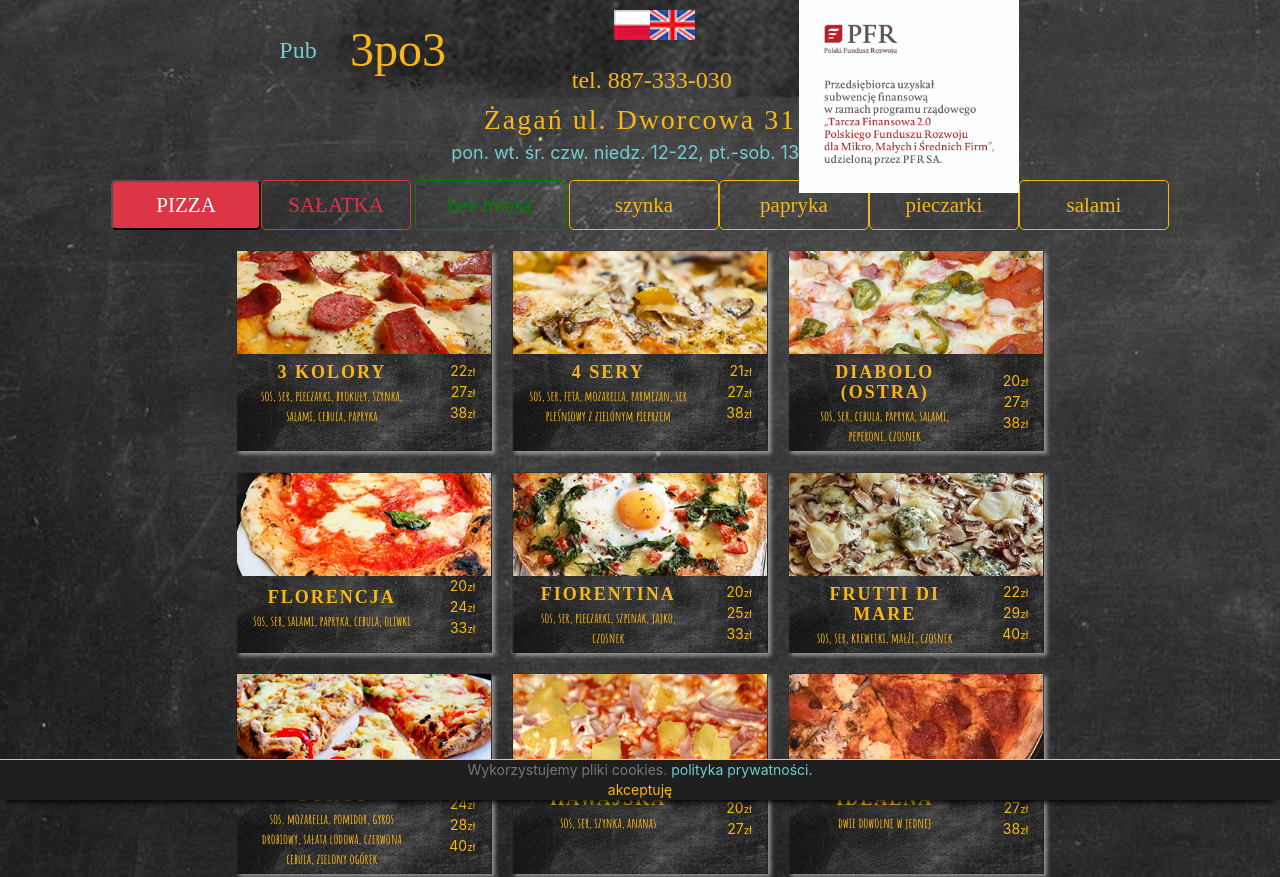
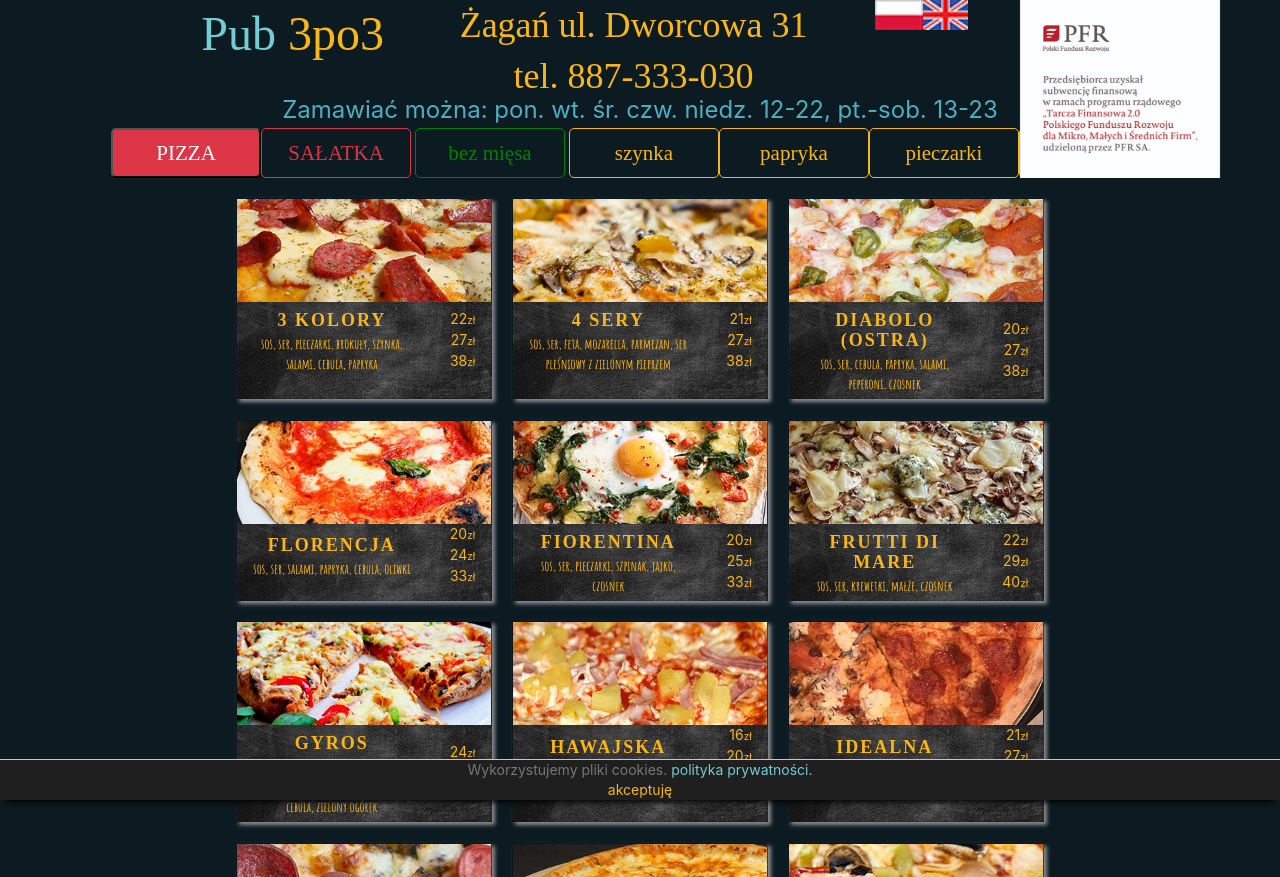
Before and after one commit to PiotrBozek/newSite3po3_2021, a React app: page / in a window 1280 px wide. Shown: the top 877 px of the page. Built offline with nearby package versions, Linux system fonts and the light colour scheme; a web font is replaced by a local one.

Commit message:
new header

```diff
--- a/src/components/App.css
+++ b/src/components/App.css
@@ -12,10 +12,11 @@ body {
     display: flex;
     flex-direction: column;
     width: 100vw;
-    min-height: 100hv;
+    min-height: 100%;
     position: relative;
     text-align: center;
-    background: url(../image/background.jpg) repeat;
+    background-color: #0c1a22;
+
 }
 .information {
     flex-basis: 10vh;
--- a/src/components/Header/Header.jsx
+++ b/src/components/Header/Header.jsx
@@ -7,21 +7,38 @@ import picture from '../../image/plansza.jpg'
 const Header = (props) => {
 
     return (
-        <div className='pubLogo'>
-            <div className='logoDivs'>
-                <span className='namePub'>Pub </span>
-                <span className='name3po3'>3po3</span>
-           </div>
+        <div className='app__Header'>
+            <div className='app__Header-logo'>
+                <p>Pub <span>3po3</span></p>
+            </div>
+            <div className='app__Header-contact'>
+                <p>Żagań ul. Dworcowa 31</p>
+                <p>tel. 887-333-030</p>
+            </div>
+            <div className='app-Header-flags'>
+                <img className='polishFlag'  onClick={props.FlagClickPl} src={flagaPl} alt='polish flag' />
+                <img className='englishFlag' onClick={props.FlagClickEn} src={flagaEn} alt='english flag' />
+            </div>
+            <div className='app-Header-pfr'>
+            <img src={picture} alt ='logo Polskiego Funduszu Rozwoju' />
+            </div>
+            {/*
+           <div>
+                <div className="headerPhone">tel. 887-333-030</div>
+                <div className="PizzeriaData">
+                    <span>Żagań ul. Dworcowa 31</span>
+                </div>
+            </div>
+
            <div className='phoneFlags'>
                 <div className='flags'>
                     <img className='polishFlag'  onClick={props.FlagClickPl} src={flagaPl} alt='flaga polska' />
                     <img className='englishFlag' onClick={props.FlagClickEn} src={flagaEn} alt='flaga angielska' />
                  </div>
-                <div className="headerPhone">tel. 887-333-030</div>
+
+
             </div>
-               <div className='app__Header-img'>
-                   <img src={picture} alt ='logo Polskiego Funduszu Rozwoju' />
-               </div>
+ */}
         </div>
     )
 }
--- a/src/components/Header/styles.css
+++ b/src/components/Header/styles.css
@@ -1,132 +1,61 @@
-.pubLogo {
+.app__Header {
     position: sticky;
     position: -webkit-sticky;
     display: flex;
-    justify-content: center;
-    align-items:center;
-    height: 100px;
-    width: 70%;
-    padding: 0;
-    margin: 0 auto;
+    height: 11vh;
+    width: 100%;
     box-sizing: border-box;
     top: 0;
     z-index: 200;
-    background: url(../../image/tlobg2.png) repeat;
-    object-fit: fill;
+    background-color: #0c1a22;
 }
 
-.app__Header-img img{
-    width: 220px;
-    height: auto;
-    margin: 5px;
-    padding-top: 90px;
+.app__Header-logo {
+    text-align: right;
+    font-size: 48px;
+    width: 30%;
+    height: 100px;
+    color: rgb(116, 204, 210);
+    font-family: 'Fredericka the Great', 'cursive';
+}
+
+.app__Header-logo span {
+    color: rgb(249, 182, 23);
+}
+
+
+.app__Header-contact {
+    font-size: 36px;
+    font-family: 'Fredericka the Great','cursive';
+    color: rgb(249, 182, 23);
+    width: 39%;
+    height: 100px;
+    margin-bottom: 25px;
+}
+
+.app__Header-contact p{
+    display: block;
+    margin: 0 auto;
+}
+
+.app-Header-flags {
+    width: 6%;
+    height: 100px;
+    display: flex;
+    flex-direction: row;
+    justify-content: center;
+}
+.app-Header-flags img {
+    width: 50px;
+    height: 30px;
+}
+
+.app-Header-pfr {
+    width: 25%;
+    object-fit: fill;
     z-index: 300;
 }
 
-.logoDivs {
-    display: flex;
-    justify-content: flex-end;
-    width: 30%;
-    /* border: brown 1px solid; */
+.app-Header-pfr img {
+    width: 200px;
 }
-
-.namePub {
-    font-size: 48px;
-    font-family: 'Fredericka the Great', 'cursive';
-    color: rgb(116, 204, 210);
-    text-align: right;
-    /* border: brown 1px solid; */
-}
-
-.name3po3 {
-    font-size: 72px;
-    font-family: 'Fredericka the Great', 'cursive';
-    color: rgb(249, 182, 23);
-    margin-left: 10px;
-    /* border: brown 1px solid; */
-}
-
-.phoneFlags {
-        display: flex;
-        flex-direction:column;
-        justify-content: space-between;
-        align-content:space-around;
-        width: 40%;
-        height: 80%;
-        font-size: 36px;
-        color: rgb(249, 182, 23);
-        font-family: 'Fredericka the Great','cursive';
-        margin-left: 40px;
-        /* border: rgb(52, 165, 42) 1px solid; */
-}
-
-.headerPhone {
-        text-align: end;
-        bottom: 0;
-}
-
-.flags {
-    display: flex;
-    justify-content: center;
-    /* align-items: flex-end; */
-    width: 100%;
-    /* border: blueviolet 1px solid; */
-}
-.flags img {
-    height: 30px;
-    object-fit: contain;
-}
-.polishFlag {
-    position: relative;
-    left:  20%;
-    /* border: rgb(8, 231, 56) 1px solid; */
-}
-.englishFlag {
-    position: relative;
-    right: 18%;
-    /* border: brown 1px solid; */
-
-}
-
-@media ( max-width: 1650px) {
-    .headerPhone {
-        font-size: 24px;
-    }
-}
-
-@media (max-width: 1440px) {
-    .pubLogo {
-        width: 60%;
-        }
-}
-
-@media (max-width: 1300px) {
-    .namePub {
-        font-size: 24px;
-    }
-    .name3po3 {
-        font-size: 48px;
-    }
-}
-
-@media (max-width: 720px) {
-    .headerPhone {
-        font-size: 18px;
-    }
-}
-
-@media (max-width: 660px) {
-    .pubLogo {
-        width: 70%;
-            }
-}
-
-@media (max-width: 550px) {
-    .pubLogo {
-        width: 90%;
-    }
-    .headerPhone {
-        font-size: 16px;
-    }
-
-}
--- a/src/components/Information/Information.jsx
+++ b/src/components/Information/Information.jsx
@@ -3,12 +3,8 @@ import './styles.css';
 
 const Inforamtion = () => {
     return (
-        <div className="information">
-            <div className="PizzeriaData">
-                <span>Żagań ul. Dworcowa 31</span>
-                {/* <span>887-333-030</span> */}
-            </div>
-            <p className="openingHours">pon. wt. śr. czw. niedz. 12-22, pt.-sob. 13-23</p>
+        <div className="app__Information">
+            <p className="app__Information-openingHours">Zamawiać można: pon. wt. śr. czw. niedz. 12-22, pt.-sob. 13-23</p>
         </div>
     )
 }
--- a/src/components/Information/styles.css
+++ b/src/components/Information/styles.css
@@ -1,11 +1,11 @@
-.information {
-        height: 10vh;
+.app__Information {
+        height: 5vh;
         color: white;
         display: flex;
         flex-direction: column;
 }
 
-.PizzeriaData {
+/* .PizzeriaData {
         font-size: 28px;
         display: flex;
         justify-content: space-evenly;
@@ -13,11 +13,11 @@
         letter-spacing: 2px;
         color: rgb(249, 182, 23);
         margin-top: 10px;
+} */
+
+.app__Information-openingHours {
+        padding-top: 5px;
+        padding-bottom: 5px;
+        font-size: 24px;
+        color: #4faec0;
 }
-
-.openingHours {
-        margin-top: 10px;
-        font-size: 18px;
-        color: rgb(116, 204, 0210);
-        /* letter-spacing: 2px; */
-}
--- a/src/components/Search/styles.css
+++ b/src/components/Search/styles.css
@@ -11,6 +11,9 @@
         border-radius: 5px;
         z-index: 1;
 }
+
+/* .app__Search-board {
+} */
 
 .button_choice {
         font-size: 1.5rem;
```
